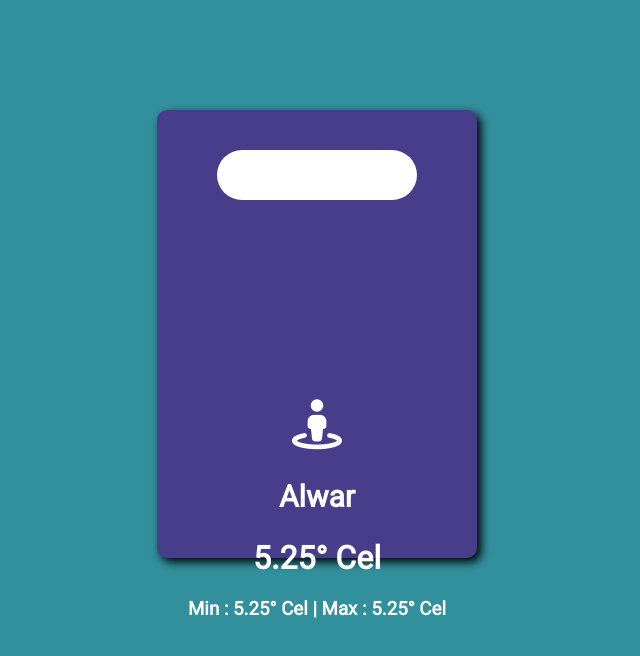
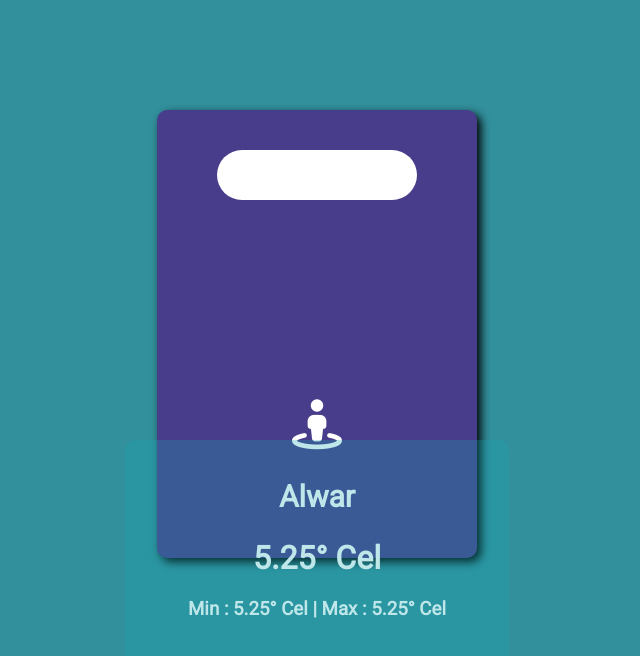
Before and after one commit to sajalkumar07/Weather-App, a React (Create React App) app: page / in a window 1280 px wide. Shown: the top 656 px of the page, without its empty margins (323-963 px from the left). Built offline with nearby package versions, Linux system fonts and the light colour scheme.

Commit message:
new changes

```diff
--- a/src/App.css
+++ b/src/App.css
@@ -32,6 +32,7 @@ body{
   font-size: 20px;
   padding-left: 20px;
   padding-right: 20px;
+  position: absolute;
 }
 .info{
   position: absolute;
@@ -74,3 +75,12 @@ body{
     transform: translateY(10);
   }
 }
+.wind-waves-one, .wind-waves-two, .wind-waves-three {
+  position: absolute;
+  background-color: rgba(28, 167, 171, 0.51);
+  opacity: 0.2;
+  top: 55%;
+  width: 384px;
+  height: 230px;
+  border-radius: 10px;
+}
--- a/src/App.js
+++ b/src/App.js
@@ -21,6 +21,10 @@ const App = () => {
           Min : 5.25° Cel | Max : 5.25° Cel
           </h3>
         </div>
+
+        <div className='wind-waves-one'></div>
+        <div className='wind-waves-two'></div>
+        <div className='wind-waves-three'></div>
       </div>
     </>
   )
```
